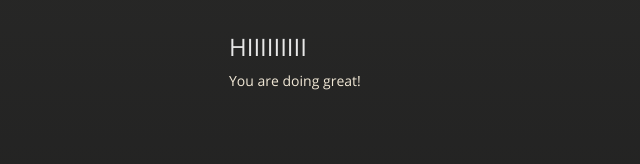
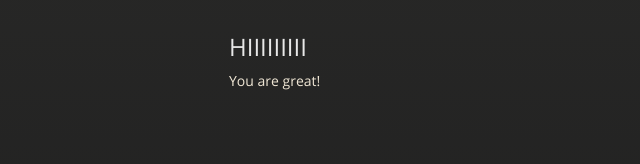
Before and after one commit to Giselleventura/Giselleventura.github.io, a plain HTML site: page index.html in a window 1280 px wide. Shown: the part 200-364 px from the top of the page, 86-726 px from the left. Drawn offline with nearby package versions, Linux system fonts and the light colour scheme.

Commit message:
Update index.html

```diff
--- a/index.html
+++ b/index.html
@@ -38,7 +38,7 @@
         <h2>
 <a id="hiiiiiiiii" class="anchor" href="#hiiiiiiiii" aria-hidden="true"><span class="octicon octicon-link"></span></a>HIIIIIIIII</h2>
 
-<p>You are doing great!</p>
+<p>You are great! </p>
       </section>
 
     </div>
```
